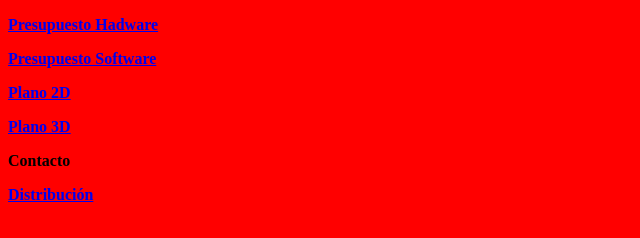
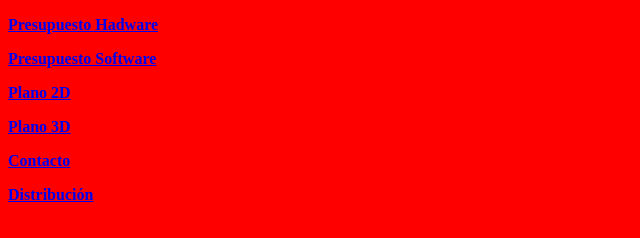
Before and after one commit to gudinosamara/acc, a plain HTML site: page rojo.htm in a window 1280 px wide. Shown: the full height of the page, 0-640 px from the left. Drawn offline with Linux system fonts and the light colour scheme.

Commit message:
Add files via upload

```diff
--- a/rojo.htm
+++ b/rojo.htm
@@ -17,7 +17,7 @@ body {
 <p><strong><a href="Software.htm" target="mainFrame">Presupuesto Software</a></strong></p>
 <p><strong><a href="Planos2.htm" target="mainFrame">Plano 2D</a></strong></p>
 <p><strong><a href="Planos3.htm" target="mainFrame">Plano 3D</a></strong></p>
-<p><strong>Contacto</strong></p>
+<p><strong><a href="CONTACTO.htm" target="_parent">Contacto</a></strong></p>
 <p><strong><a href="ISLAS.htm" target="mainFrame">Distribuci&oacute;n</a></strong></p>
 </body>
 </html>
```
